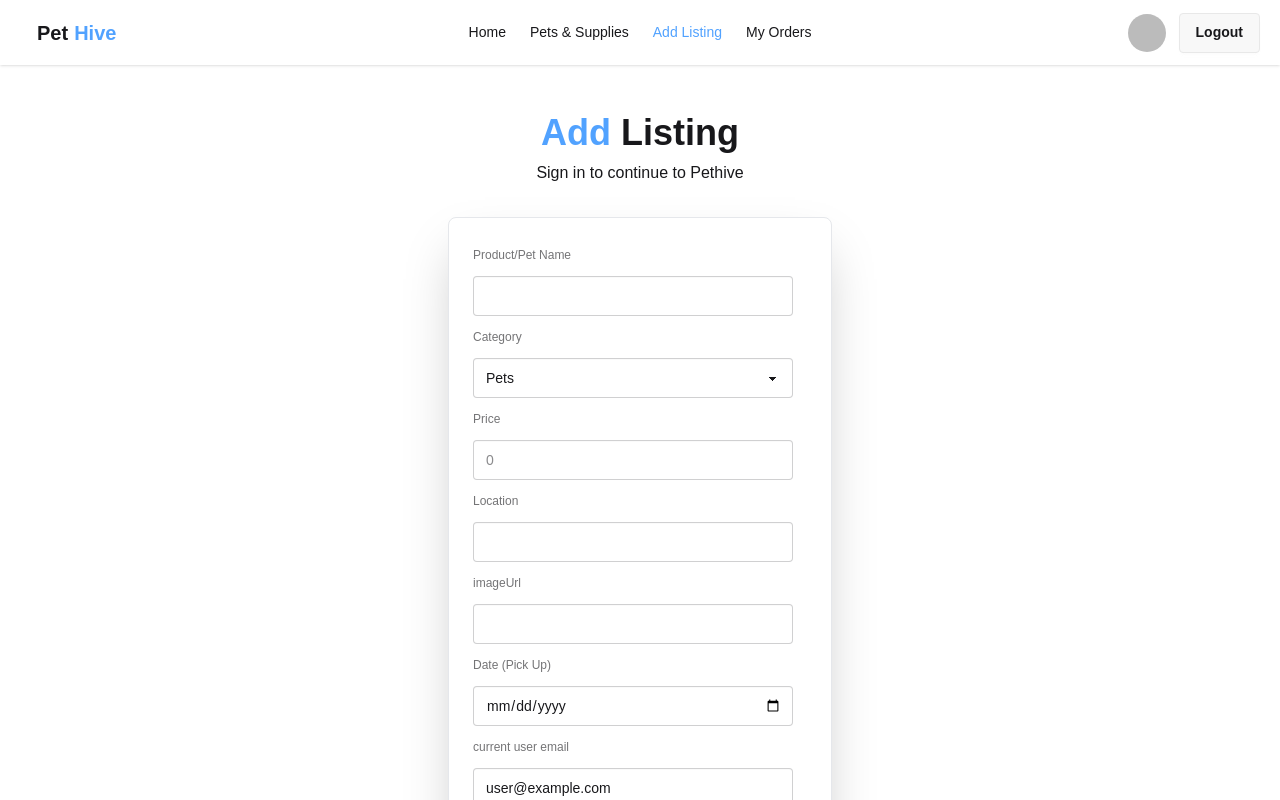
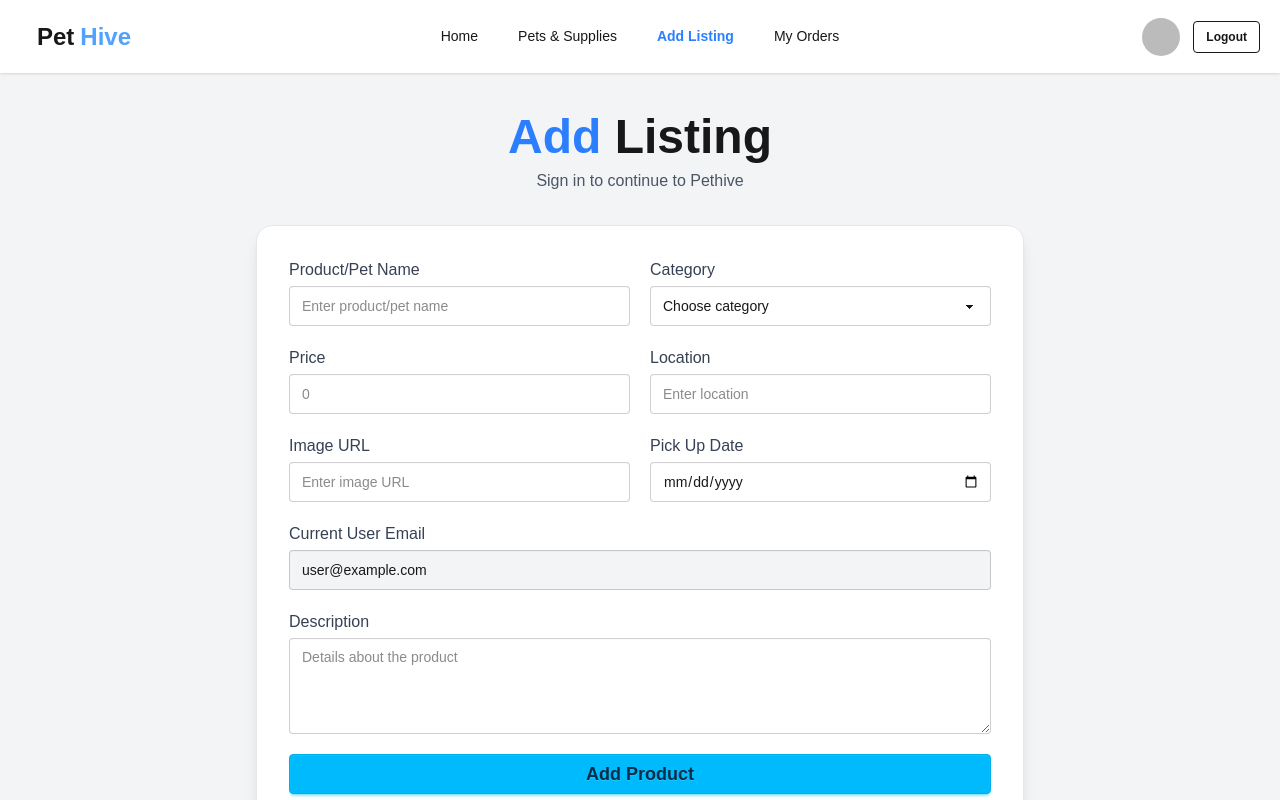
Before and after one commit to naymur-code/pet-hive, a React (Vite) app: page /addListing in a window 1280 px wide. Shown: the top 800 px of the page. Built offline with nearby package versions, Linux system fonts and the light colour scheme; no server answers; sample sign-in values are in the browser's storage.

Commit message:
ui looking good

```diff
--- a/src/components/Banner.jsx
+++ b/src/components/Banner.jsx
@@ -44,11 +44,11 @@ const Banner = () => {
         <SwiperSlide>
           <div className="absolute bg-[#000000d3] w-full h-full flex flex-col justify-center items-center">
             <div className="w-80 md:w-full text-center">
-              <h1 className=" md:text-7xl text-4xl font-bold text-center text-white ">
-                Keep Your Pets <br />
-                <span className="text-blue-400"> Warm & Safe</span>
+              <h1 className=" md:text-5xl text-4xl font-bold text-center text-white ">
+                Because Every Pet Deserves <br />
+                <span className="text-blue-400"> Love & Care </span>
               </h1>
-              <h4 className="text-white md:text-2xl text-lg font-bold md:mt-4 md:mb-2 mt-3 mb-1">
+              <h4 className="text-white md:text-xl text-lg font-bold md:mt-4 md:mb-2 mt-3 mb-1">
                 Professional winter care services for your furry friends
               </h4>
               <p className="text-white">
@@ -56,7 +56,7 @@ const Banner = () => {
                 throughout the winter season
               </p>
               <Link
-                to="/services"
+                to="/petssupplies"
                 className="btn btn-xs sm:btn-sm md:btn-md lg:btn-lg xl:btn-xl md:my-4 my-2"
               >
                 Explore Services
@@ -71,10 +71,64 @@ const Banner = () => {
           />
         </SwiperSlide>
         <SwiperSlide>
-          <img src={hero2} alt="" />
+          <div className="absolute bg-[#000000d3] w-full h-full flex flex-col justify-center items-center">
+            <div className="w-80 md:w-full text-center">
+              <h1 className=" md:text-5xl text-4xl font-bold text-center text-white ">
+                “Adopt, Don’t Shop — Give a ”
+                <br />
+                <span className="text-blue-400">Pet a Home.</span>
+              </h1>
+              <h4 className="text-white md:text-xl text-lg font-bold md:mt-4 md:mb-2 mt-3 mb-1">
+                Professional winter care services for your furry friends
+              </h4>
+              <p className="text-white">
+                Expert care to ensure your pets stay comfortable and healthy
+                throughout the winter season
+              </p>
+              <Link
+                to="/petssupplies"
+                className="btn btn-xs sm:btn-sm md:btn-md lg:btn-lg xl:btn-xl md:my-4 my-2"
+              >
+                Explore Services
+              </Link>
+            </div>
+          </div>
+          <img
+            src={hero2}
+            alt=""
+            width="100%"
+            className="h-full object-cover"
+          />
         </SwiperSlide>
         <SwiperSlide>
-          <img src={hero3} alt="" />
+          <div className="absolute bg-[#000000d3] w-full h-full flex flex-col justify-center items-center">
+            <div className="w-80 md:w-full text-center">
+              <h1 className=" md:text-5xl text-4xl font-bold text-center text-white ">
+                “Find Your Furry Friend ”
+                <br />
+                <span className="text-blue-400">Today!</span>
+              </h1>
+              <h4 className="text-white md:text-xl text-lg font-bold md:mt-4 md:mb-2 mt-3 mb-1">
+                Professional winter care services for your furry friends
+              </h4>
+              <p className="text-white">
+                Expert care to ensure your pets stay comfortable and healthy
+                throughout the winter season
+              </p>
+              <Link
+                to="/petssupplies"
+                className="btn btn-xs sm:btn-sm md:btn-md lg:btn-lg xl:btn-xl md:my-4 my-2"
+              >
+                Explore Services
+              </Link>
+            </div>
+          </div>
+          <img
+            src={hero3}
+            alt=""
+            width="100%"
+            className="h-full object-cover"
+          />
         </SwiperSlide>
 
         <div className="autoplay-progress" slot="container-end">
--- a/src/components/Footer.jsx
+++ b/src/components/Footer.jsx
@@ -20,12 +20,9 @@ const Footer = () => {
         <div className="footer sm:footer-horizontal text-neutral-content p-10 ">
           <div className="space-y-3">
             <div>
-              <Link
-                to="/"
-                className="btn btn-ghost text-xl flex items-center gap-2"
-              >
-                <span>WinterPaws</span>
-              </Link>
+             <Link to="/" className="btn btn-ghost normal-case text-2xl font-bold">
+                         Pet<span className="text-blue-400">Hive</span>{" "}
+                       </Link>{" "}
             </div>
             <p className="md:w-80 text-left">
               Keeping your furry friends warm, safe, and healthy during the cold
@@ -84,9 +81,9 @@ const Footer = () => {
             <MdOutlineErrorOutline className="text-yellow-400 text-2xl" />
           </div>
           <div>
-            <h3 className="font-bold text-xl">Winter Emergency Care</h3>
+            <h3 className="font-bold text-xl">PetHive Emergency Care</h3>
             <p className=" text-sm">
-              Available 24/7 for winter-related pet emergencies. Call: +880
+              Available 24/7 for pet related  emergencies. Call: +880
               1774091130
             </p>
           </div>
@@ -96,7 +93,7 @@ const Footer = () => {
         <hr className="border-sm w-full" />
         <div className="container mx-auto pt-3">
           <div className="flex md:flex-row flex-col  md:justify-between text-center">
-            <p>© 2025 WarmPaws. All rights reserved.</p>
+            <p>© 2025 PetHive. All rights reserved.</p>
             <div className="flex gap-3 justify-center ">
               <a href="#">Privacy Policy</a>
               <a href="#">Terms of Service</a>
--- a/src/components/Navbar.jsx
+++ b/src/components/Navbar.jsx
@@ -6,7 +6,6 @@ import { auth } from "../firebase/firebase.config";
 
 const Navbar = () => {
   const [isOpen, setIsOpen] = useState(false);
-
   const { user } = useContext(AuthContext);
 
   const handleLogOut = () => {
@@ -18,19 +17,46 @@ const Navbar = () => {
   const navLinks = (
     <>
       <li>
-        <NavLink to="/home">Home</NavLink>
+        <NavLink
+          className={({ isActive }) =>
+            isActive ? "text-blue-500 font-semibold" : ""
+          }
+          to="/home"
+        >
+          Home
+        </NavLink>
       </li>
       <li>
-        <NavLink to="/petssupplies">Pets & Supplies</NavLink>
+        <NavLink
+          className={({ isActive }) =>
+            isActive ? "text-blue-500 font-semibold" : ""
+          }
+          to="/petssupplies"
+        >
+          Pets & Supplies
+        </NavLink>
       </li>
-
       {user && (
         <>
           <li>
-            <NavLink to="/addlisting">Add Listing</NavLink>
+            <NavLink
+              className={({ isActive }) =>
+                isActive ? "text-blue-500 font-semibold" : ""
+              }
+              to="/addlisting"
+            >
+              Add Listing
+            </NavLink>
           </li>
           <li>
-            <NavLink to="/myorders">My Orders</NavLink>
+            <NavLink
+              className={({ isActive }) =>
+                isActive ? "text-blue-500 font-semibold" : ""
+              }
+              to="/myorders"
+            >
+              My Orders
+            </NavLink>
           </li>
         </>
       )}
@@ -38,18 +64,57 @@ const Navbar = () => {
   );
 
   return (
-    <div className="bg-base-100 shadow-sm">
-      <div className="navbar container mx-auto px-5 ">
+    <div className="bg-white shadow-sm sticky top-0 z-50">
+      {" "}
+      <div className="navbar container mx-auto px-5 py-3">
+        {" "}
         <div className="navbar-start">
-          <div className="dropdown relative">
-            {/* Hamburger */}
+          {" "}
+          <Link to="/" className="btn btn-ghost normal-case text-2xl font-bold">
+            Pet<span className="text-blue-400">Hive</span>{" "}
+          </Link>{" "}
+        </div>
+        <div className="navbar-center hidden lg:flex">
+          <ul className="menu menu-horizontal px-1 gap-4">{navLinks}</ul>
+        </div>
+        <div className="navbar-end flex items-center gap-3">
+          {user ? (
+            <>
+              <div
+                tabIndex={0}
+                role="button"
+                className="btn btn-ghost btn-circle avatar"
+              >
+                <div className="w-10 rounded-full overflow-hidden">
+                  <img
+                    src={
+                      user.photoURL
+                        ? user.photoURL
+                        : "https://img.daisyui.com/images/stock/photo-1534528741775-53994a69daeb.webp"
+                    }
+                    alt="User Avatar"
+                  />
+                </div>
+              </div>
+              <button onClick={handleLogOut} className="btn btn-outline btn-sm">
+                Logout
+              </button>
+            </>
+          ) : (
+            <Link to="/login" className="btn btn-info btn-sm">
+              Login
+            </Link>
+          )}
+
+          {/* Mobile menu button */}
+          <div className="lg:hidden">
             <button
               onClick={() => setIsOpen(!isOpen)}
-              className="btn btn-ghost lg:hidden"
+              className="btn btn-ghost btn-circle"
             >
               <svg
                 xmlns="http://www.w3.org/2000/svg"
-                className="h-5 w-5"
+                className="h-6 w-6"
                 fill="none"
                 viewBox="0 0 24 24"
                 stroke="currentColor"
@@ -58,57 +123,21 @@ const Navbar = () => {
                   strokeLinecap="round"
                   strokeLinejoin="round"
                   strokeWidth="2"
-                  d="M4 6h16M4 12h8m-8 6h16"
+                  d="M4 6h16M4 12h16M4 18h16"
                 />
               </svg>
             </button>
-
-            {/* Mobile menu */}
             {isOpen && (
-              <ul className="menu menu-sm dropdown-content bg-base-100 rounded-box mt-3 w-52 p-2 shadow absolute">
+              <ul className="menu menu-compact dropdown-content mt-2 p-2 shadow bg-white rounded-box absolute right-5 top-16 w-52">
                 {navLinks}
+                {user && (
+                  <li>
+                    <button onClick={handleLogOut}>Logout</button>
+                  </li>
+                )}
               </ul>
             )}
           </div>
-
-          <Link to="/" className="btn btn-ghost text-xl">
-            Pet<span className="text-blue-400">Hive</span>
-          </Link>
-        </div>
-
-        {/* Desktop menu */}
-        <div className="navbar-center hidden lg:flex">
-          <ul className="menu menu-horizontal px-1">{navLinks}</ul>
-        </div>
-
-        <div className="navbar-end">
-          {user ? (
-            <div className="space-x-3">
-              <div
-                tabIndex={0}
-                role="button"
-                className="btn btn-ghost btn-circle avatar"
-              >
-                <div className="w-10 rounded-full">
-                  <img
-                    alt="Tailwind CSS Navbar component"
-                    src={
-                      user.photoURL
-                        ? user.photoURL
-                        : "https://img.daisyui.com/images/stock/photo-1534528741775-53994a69daeb.webp"
-                    }
-                  />
-                </div>
-              </div>
-              <a className="btn" onClick={handleLogOut}>
-                Logout
-              </a>
-            </div>
-          ) : (
-            <Link to="/login" className="btn">
-              Login
-            </Link>
-          )}
         </div>
       </div>
     </div>
--- a/src/pages/AddListing.jsx
+++ b/src/pages/AddListing.jsx
@@ -5,133 +5,166 @@ import Swal from "sweetalert2";
 
 const AddListing = () => {
   const { user } = useContext(AuthContext);
+
   const handleAddProduct = (e) => {
     e.preventDefault();
     const from = e.target;
-    const name = from.name.value;
-    const category = from.select.value;
-    const price = from.price.value;
-    const location = from.location.value;
-    const image = from.imageUrl.value;
-    const date = from.date.value;
-    const email = from.email.value;
-    const description = from.description.value;
     const newProduct = {
-      name,
-      price,
-      category,
-      image,
-      description,
-      date,
-      email,
-      location,
+      name: from.name.value,
+      category: from.select.value,
+      price: from.price.value,
+      location: from.location.value,
+      image: from.imageUrl.value,
+      date: from.date.value,
+      email: from.email.value,
+      description: from.description.value,
     };
 
     axios
       .post("http://localhost:3000/petssupplies", newProduct)
-      .then((result) => {
-        console.log(result);
+      .then(() => {
         from.reset();
         Swal.fire({
-          title: "New pets Supplies Add Success!",
+          title: "New Pet Supply Added Successfully!",
           icon: "success",
           draggable: true,
         });
       })
       .catch((error) => console.log(error));
   };
+
   return (
+    <div className=" bg-gray-100 flex flex-col items-center justify-center py-10 px-4">
+      {" "}
+      <div className="text-center mb-8">
+        {" "}
+        <h1 className="text-4xl md:text-5xl font-bold mb-2">
+          {" "}
+          <span className="text-blue-500">Add</span> Listing{" "}
+        </h1>{" "}
+        <p className="text-gray-600">Sign in to continue to Pethive</p>{" "}
+      </div>
+      <div className="w-full max-w-3xl bg-white shadow-lg rounded-2xl p-8 border border-gray-200">
+        <form onSubmit={handleAddProduct} className="space-y-5">
+          <div className="grid grid-cols-1 md:grid-cols-2 gap-5">
+            {/* Product Name */}
             <div>
-      <div>
-        <div className="flex justify-center items-center flex-col mt-10">
-          <h3 className="my-2 text-4xl font-semibold ">
-            <span className="text-blue-400">Add </span> Listing
-          </h3>
-          <p>Sign in to continue to Pethive</p>
-        </div>
-
-        <div className="flex justify-center items-center my-8">
-          <div className="card bg-base-100 w-full max-w-sm shrink-0 shadow-2xl border border-gray-200">
-            <div className="card-body">
-              <form onSubmit={handleAddProduct}>
-                <fieldset className="fieldset gap-3">
-                  <label className="label">Product/Pet Name</label>
+              <label className="block mb-1 font-medium text-gray-700">
+                Product/Pet Name
+              </label>
               <input
                 name="name"
                 type="text"
-                    className="input"
-                    placeholder=""
+                className="input input-bordered w-full focus:ring-2 focus:ring-blue-400 focus:outline-none"
+                placeholder="Enter product/pet name"
               />
+            </div>
 
-                  <label className="label">Category</label>
+            {/* Category */}
+            <div>
+              <label className="block mb-1 font-medium text-gray-700">
+                Category
+              </label>
               <select
                 name="select"
-                    defaultValue="Pick a browser"
-                    className="select"
+                className="select select-bordered w-full focus:ring-2 focus:ring-blue-400 focus:outline-none"
               >
-                    <option disabled={true}> pet selected</option>
+                <option disabled selected>
+                  Choose category
+                </option>
                 <option>Pets</option>
                 <option>Food</option>
                 <option>Accessories</option>
                 <option>Care_Products</option>
               </select>
+            </div>
 
-                  <label className="label">Price </label>
+            {/* Price */}
+            <div>
+              <label className="block mb-1 font-medium text-gray-700">
+                Price
+              </label>
               <input
                 name="price"
                 type="number"
-                    className="input"
+                className="input input-bordered w-full focus:ring-2 focus:ring-blue-400 focus:outline-none"
                 placeholder="0"
               />
+            </div>
 
-                  <label className="label">Location</label>
+            {/* Location */}
+            <div>
+              <label className="block mb-1 font-medium text-gray-700">
+                Location
+              </label>
               <input
                 name="location"
                 type="text"
-                    className="input"
-                    placeholder=""
+                className="input input-bordered w-full focus:ring-2 focus:ring-blue-400 focus:outline-none"
+                placeholder="Enter location"
               />
+            </div>
 
-                  <label className="label">imageUrl</label>
+            {/* Image URL */}
+            <div>
+              <label className="block mb-1 font-medium text-gray-700">
+                Image URL
+              </label>
               <input
                 name="imageUrl"
                 type="text"
-                    className="input"
-                    placeholder=""
+                className="input input-bordered w-full focus:ring-2 focus:ring-blue-400 focus:outline-none"
+                placeholder="Enter image URL"
               />
+            </div>
 
-                  <label className="label">Date (Pick Up)</label>
+            {/* Pick Up Date */}
+            <div>
+              <label className="block mb-1 font-medium text-gray-700">
+                Pick Up Date
+              </label>
               <input
                 name="date"
                 type="date"
-                    className="input"
-                    placeholder=""
+                className="input input-bordered w-full focus:ring-2 focus:ring-blue-400 focus:outline-none"
               />
+            </div>
 
-                  <label className="label">current user email </label>
+            {/* User Email */}
+            <div className="md:col-span-2">
+              <label className="block mb-1 font-medium text-gray-700">
+                Current User Email
+              </label>
               <input
                 name="email"
-                    type="text"
+                type="email"
                 defaultValue={user?.email}
-                    className="input"
-                    placeholder=""
+                className="input input-bordered w-full bg-gray-100 cursor-not-allowed"
+                readOnly
               />
+            </div>
 
-                  <fieldset className="fieldset">
-                    <legend className="fieldset-legend">Description</legend>
+            {/* Description */}
+            <div className="md:col-span-2">
+              <label className="block mb-1 font-medium text-gray-700">
+                Description
+              </label>
               <textarea
                 name="description"
-                      className="textarea h-24"
-                      placeholder="details"
+                className="textarea textarea-bordered w-full h-24 focus:ring-2 focus:ring-blue-400 focus:outline-none"
+                placeholder="Details about the product"
               ></textarea>
-                  </fieldset>
-
-                  <button className="btn btn-info mt-4">Add Product</button>
-                </fieldset>
-              </form>
             </div>
           </div>
-        </div>
+
+          {/* Submit Button */}
+          <button
+            type="submit"
+            className="btn btn-info w-full py-3 text-lg font-semibold"
+          >
+            Add Product
+          </button>
+        </form>
       </div>
     </div>
   );
--- a/src/pages/Login.jsx
+++ b/src/pages/Login.jsx
@@ -75,7 +75,7 @@ const Login = () => {
         <h3 className="my-2 text-4xl font-semibold ">
           <span className="text-blue-400">Welcome </span> Back
         </h3>
-        <p>Sign in to continue to WarmPaws</p>
+        <p>Sign in to continue to PetHive</p>
       </div>
 
       <div className="flex justify-center items-center my-8">
--- a/src/pages/PetsSupplies.jsx
+++ b/src/pages/PetsSupplies.jsx
@@ -6,29 +6,34 @@ import Loader from "../components/Loader";
 const PetSupplies = () => {
   const [loading, setLoading] = useState(true);
   const [pets, setPets] = useState([]);
+
   useEffect(() => {
     axios
-      .get("http://localhost:3000/petssupplies")
+      .get(
+        "http://localhost:3000/petssupplies"
+      )
       .then((result) => {
         setTimeout(() => {
           setPets(result.data);
-          setLoading(false);
           setLoading(false);
         }, 500);
       })
       .catch((error) => console.log(error));
   }, []);
+
   if (loading) {
     return <Loader />;
   }
+
   return (
-    <div className="container mx-auto px-5">
-      <h1 className="text-5xl font-bold py-6">Pets & Supplies </h1>
-      <div className="grid md:grid-cols-3 grid-cols-1 justify-between gap-10">
+    <div className="container mx-auto px-5 my-14">
+      {" "}
+      <h1 className="text-5xl font-bold  my-10">Pets & Supplies</h1>{" "}
+      <div className="grid md:grid-cols-3 grid-cols-1 gap-10">
         {pets.map((pet) => (
           <PetCard key={pet._id} pet={pet} />
-        ))}
-      </div>
+        ))}{" "}
+      </div>{" "}
     </div>
   );
 };
--- a/src/pages/Register.jsx
+++ b/src/pages/Register.jsx
@@ -75,7 +75,7 @@ const Register = () => {
     <div>
       <div className="flex justify-center items-center flex-col mt-10">
         <h3 className="my-2 text-4xl font-semibold ">
-          Join <span className="text-blue-400">WinterPaws</span>
+          Join <span className="text-blue-400">PetHive</span>
         </h3>
         <p>Create your account to keep your pets safe this winter</p>
       </div>
```
Lines whose indentation alone changed are shown as unchanged.
